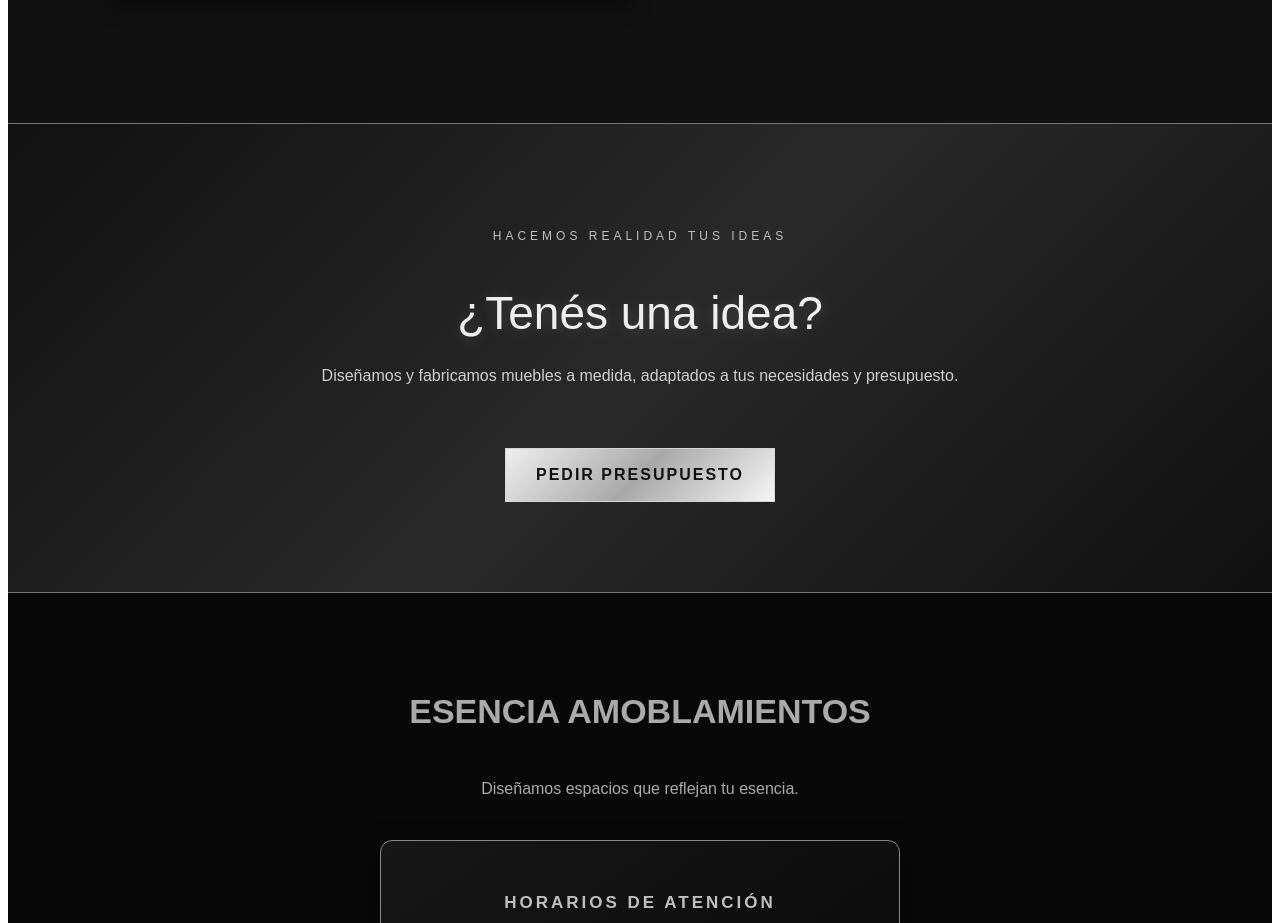
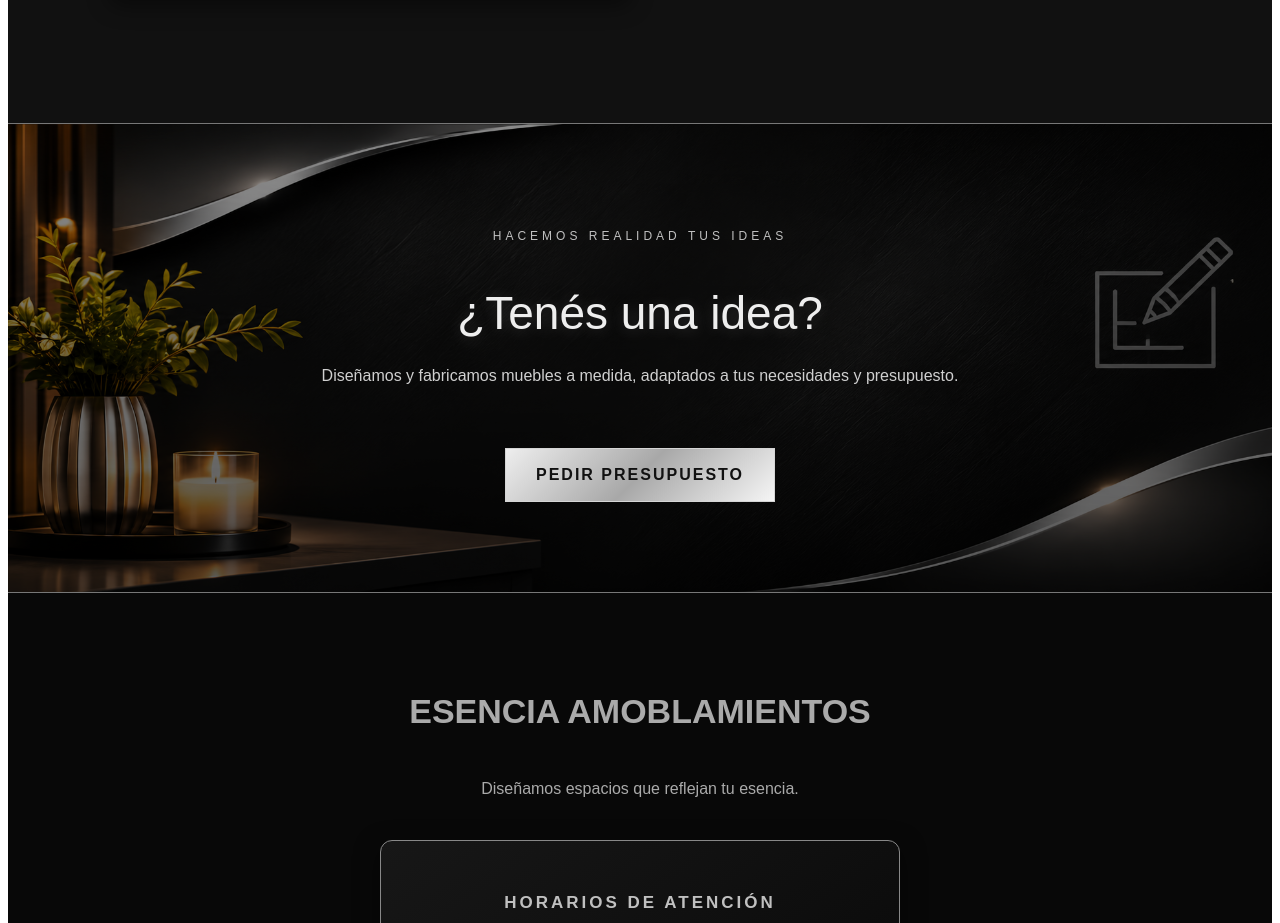
Before and after one commit to esencia-amoblamientos/Esencia-amoblamientos, a Next.js app: page /Esencia-amoblamientos/ in a window 1280 px wide. Shown: the part 5863-6786 px from the top of the page. Built offline with nearby package versions, Linux system fonts and the light colour scheme.

Commit message:
Update page.js

```diff
--- a/app/page.js
+++ b/app/page.js
@@ -349,7 +349,9 @@ const whatsapp = "https://wa.me/5493516758271?text=Hola%20Esencia%F0%9F%91%8B%F0
 <section
   className="personalizados"
   style={{
-    background: "linear-gradient(135deg, #111111, #292929, #101010)",
+    backgroundImage: "linear-gradient(rgba(0,0,0,0.45), rgba(0,0,0,0.65)), url('/fondo-idea.png')",
+backgroundSize: "cover",
+backgroundPosition: "center",
     padding: "90px 20px",
     textAlign: "center",
     borderTop: "1px solid #777777",
```
